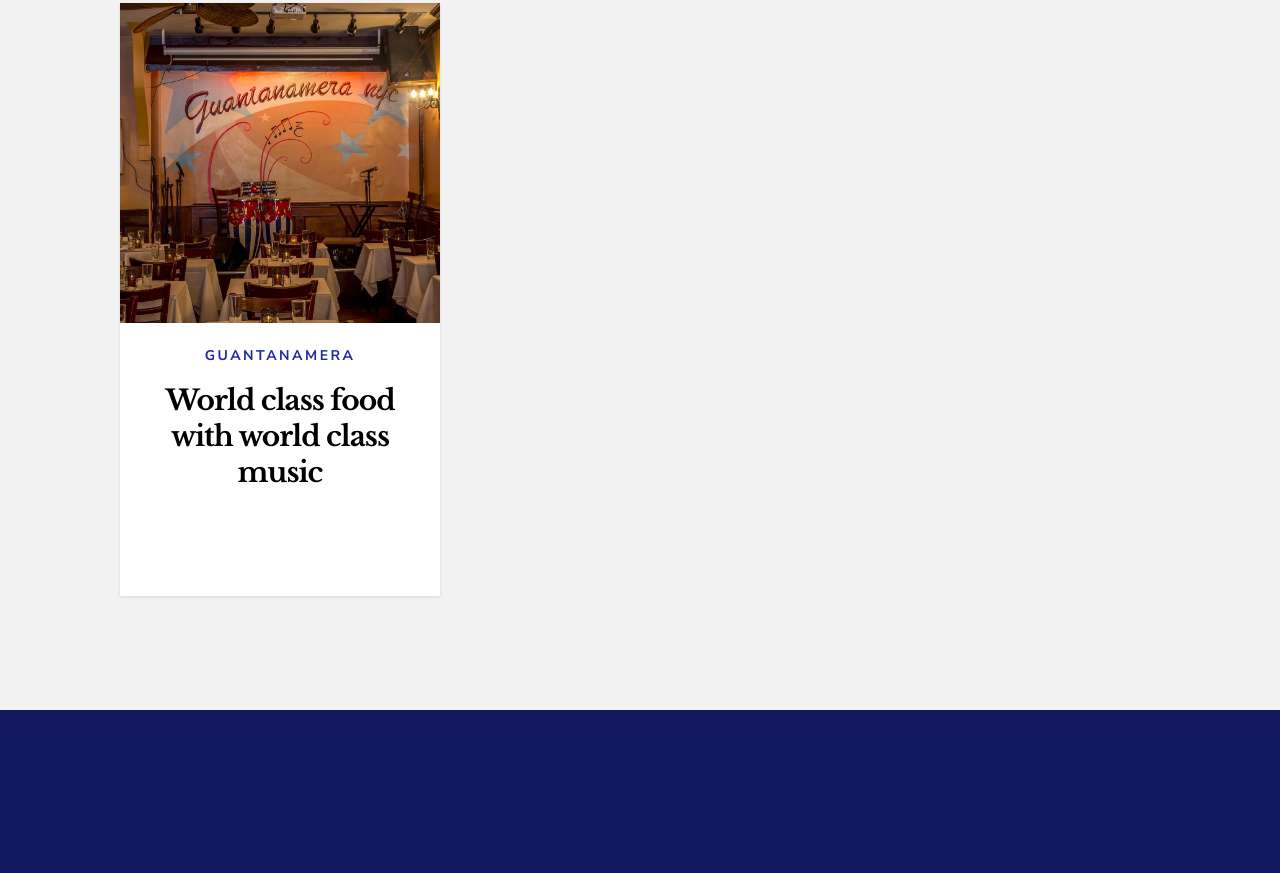
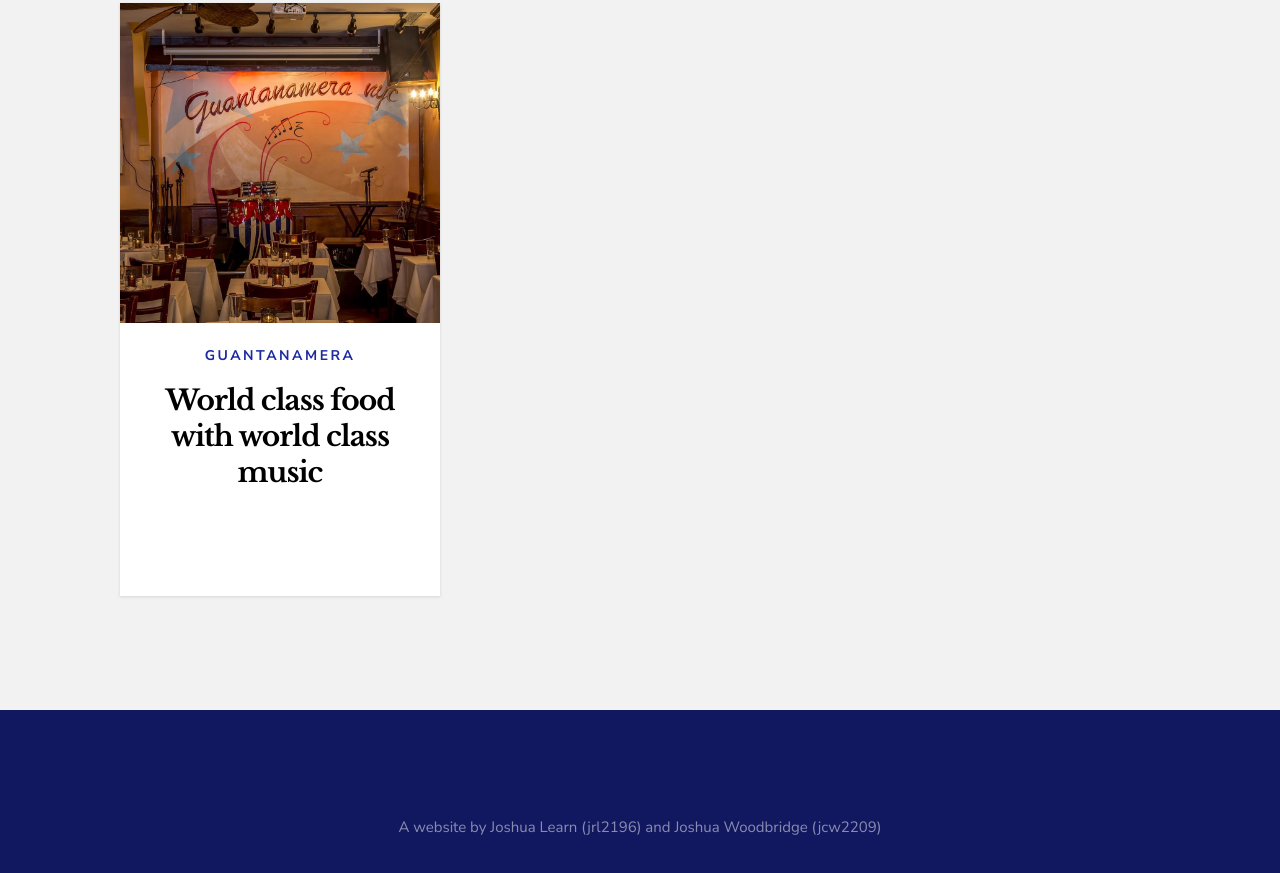
Before and after one commit to guitard0g/jjrylearn.github.io, a plain HTML site: page index.html in a window 1280 px wide. Shown: the part 1520-2393 px from the top of the page. Drawn offline with nearby package versions, Linux system fonts and the light colour scheme.

Commit message:
reviews up

```diff
--- a/index.html
+++ b/index.html
@@ -370,6 +370,12 @@
             <div class="go-top">
                 <a class="smoothscroll" title="Back to Top" href="#top"></a>
             </div>
+            <center>
+                <p>
+                    A website by Joshua Learn (jrl2196) and Joshua Woodbridge
+                    (jcw2209)
+                </p>
+            </center>
         </footer>
         <!-- end s-footer -->
 
```
